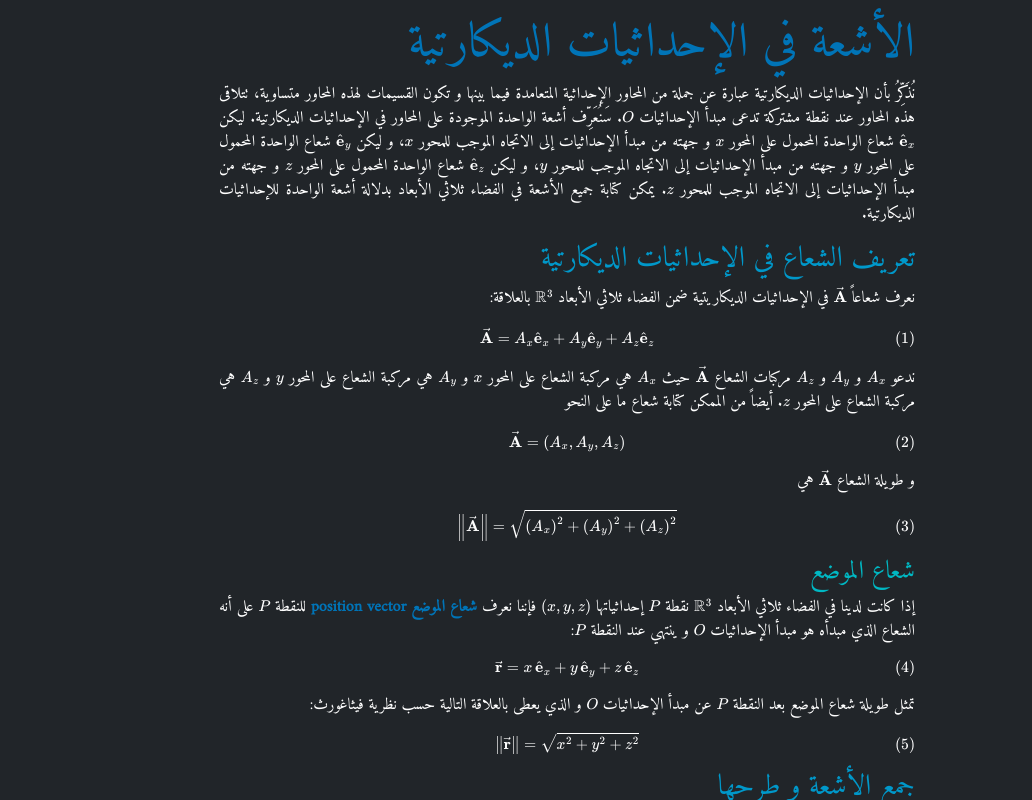
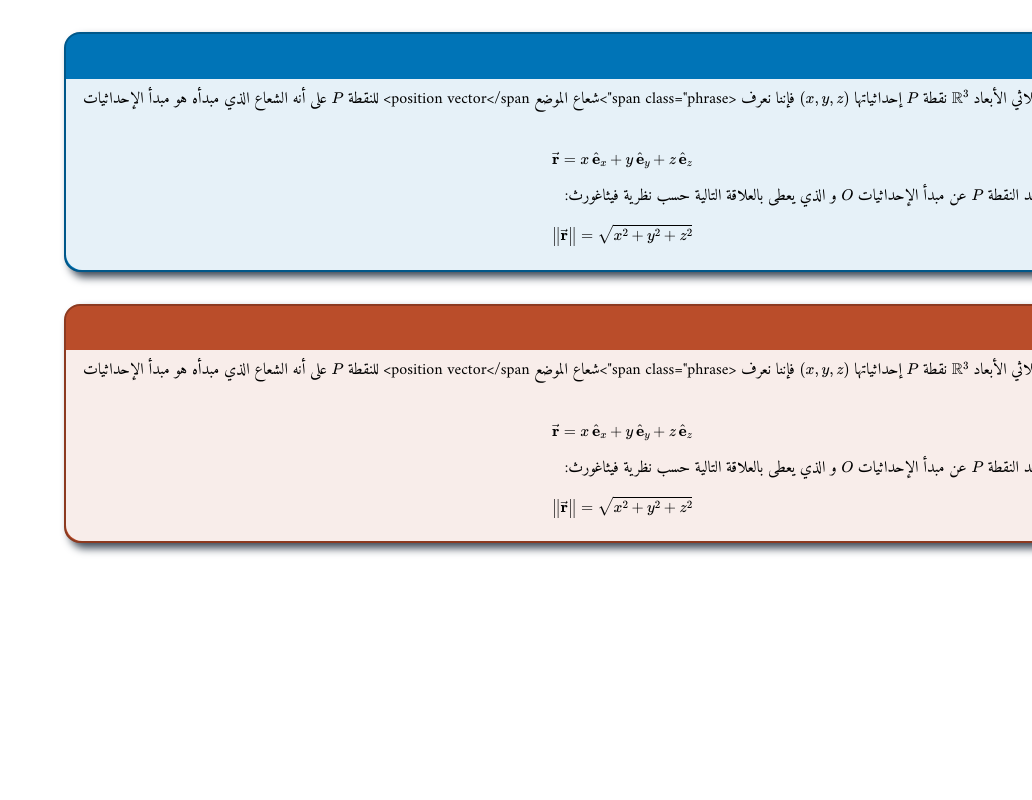
Before and after one commit to Shizuku-Asami/Shizuku-Asami.github.io, a React (Create React App) app: page / in a window 1280 px wide. Shown: the whole page, without its empty margins (248-1280 px from the left). Built offline with nearby package versions, Linux system fonts and the light colour scheme.

Commit message:
Added Example component and Note component

```diff
--- /dev/null
+++ b/data/db.json
@@ -0,0 +1,4 @@
+{
+    "example_title": "شعاع الموضع",
+    "example_body" : "إذا كانت لدينا في الفضاء ثلاثي الأبعاد $\\mathbb{R}^{3}$ نقطة $P$ إحداثياتها $(x,y,z)$ فإننا نعرف <span class=\"phrase\">شعاع الموضع position vector</span> للنقطة $P$ على أنه الشعاع الذي مبدأه هو مبدأ الإحداثيات $O$ و ينتهي عند النقطة $P$:\\begin{equation}\\vect{r} = x \\, \\uvect{e}_{x} + y \\, \\uvect{e}_{y} + z \\, \\uvect{e}_{z}\\end{equation}تمثل طويلة شعاع الموضع بعد النقطة $P$ عن مبدأ الإحداثيات $O$ و الذي يعطى بالعلاقة التالية حسب نظرية فيثاغورث:\\begin{equation}\\norm{\\vect{r}} = \\sqrt{x^{2} + y^{2} + z^{2}}\\end{equation}"
+}
--- a/package.json
+++ b/package.json
@@ -11,6 +11,7 @@
     "bootstrap": "^4.6.0",
     "gh-pages": "^3.1.0",
     "next": "^10.2.0",
+    "node-sass": "^6.0.0",
     "react": "^17.0.2",
     "react-bootstrap": "^1.5.2",
     "react-dom": "^17.0.2",
--- a/public/index.html
+++ b/public/index.html
@@ -36,7 +36,7 @@
     -->
     <title>الصفحة الرئيسية</title>
 </head>
-<body class="bg-dark text-white">
+<body class="">
   <noscript>عليك تفعيل JavaScript حتى يعمل هذا التطبيق.</noscript>
   <div id="root"></div>
   <!--
--- a/public/themes/main.css
+++ b/public/themes/main.css
@@ -62,21 +62,6 @@ body {
   background-color: #f6f8fc;
 }
 
-.note {
-  border-color: #BA4D2A;
-  border-width: 1pt;
-  border-style: solid;
-}
-
-.note-title {
-  background-color: #BA4D2A;
-  color: white;
-}
-
-.note-body {
-  background-color: #fcf6f4;
-}
-
 .phrase {
   color: #0074B7;
   font-weight: bold;
@@ -87,4 +72,60 @@ iframe {
   display: block;
 }
 
+.example {
+  border: solid 1.5pt #005789;
+  background-color: #0074B7;
+  border-radius: 1rem;
+  box-shadow: 4pt 4pt 6pt #3D4856;
+  margin: 2rem 0;
+}
+
+.example-header {
+  padding: 0.5em;
+  border-top-left-radius: 1rem;
+  border-top-right-radius: 1rem;
+  background-color: #0074B7;
+}
+
+.example-title {
+  font-size: 1.2em;
+  color: white;
+}
+
+.example-body {
+  padding: 0.5em;
+  color: black;
+  background-color: #e6f1f8;
+  border-bottom-left-radius: 1rem;
+  border-bottom-right-radius: 1rem;
+}
+
+.note {
+  border: solid 1.5pt #8c3a20;
+  background-color: #BA4D2A;
+  border-radius: 1rem;
+  box-shadow: 4pt 4pt 6pt #3D4856;
+  margin: 2rem 0;
+}
+
+.note-header {
+  padding: 0.5em;
+  border-top-left-radius: 1rem;
+  border-top-right-radius: 1rem;
+  background-color: #BA4D2A;
+}
+
+.note-title {
+  font-size: 1.2em;
+  color: white;
+}
+
+.note-body {
+  padding: 0.5em;
+  color: black;
+  background-color: #f8edea;
+  border-bottom-left-radius: 1rem;
+  border-bottom-right-radius: 1rem;
+}
+
 /*# sourceMappingURL=main.css.map */
--- a/public/themes/main.scss
+++ b/public/themes/main.scss
@@ -66,6 +66,14 @@ $colorthree: #13803C;
 $font_size: 1em;
 $arabic_font: Amiri;
 $page_margin: 2cm;
+
+// .container {
+//     border: solid 1pt black;
+//     padding: 1rem;
+//     border-radius: 1rem;
+//     background-color: white;
+//     box-shadow: 4pt 4pt 6pt $colorcp1;
+// }
 
 h1 {
     color: $colorprimary;
@@ -150,21 +158,7 @@ body {
     background-color: mix($colormg1,white, $weight: 5%);
 }
 
-.note {
-    border-color: $colorsquash1;
-    border-width: 1pt;
-    border-style: solid;
-}
 
-.note-title {
-    background-color: $colorsquash1;
-    color: white;
-
-}
-
-.note-body {
-    background-color: mix($colorsquash1,white, $weight: 5%);
-}
 
 .phrase {
     color: $colorprimary;
@@ -175,3 +169,59 @@ iframe {
     height: 100vh;
     display: block;
 }
+
+.example {
+    border: solid 1.5pt mix($colorprimary,black, $weight: 75%);
+    background-color: $colorprimary;
+    border-radius: 1rem;
+    box-shadow: 4pt 4pt 6pt $colorcp1;
+    margin: 2rem 0;
+}
+
+.example-header {
+    padding: 0.5em;
+    border-top-left-radius: 1rem;
+    border-top-right-radius: 1rem;
+    background-color: $colorprimary;
+}
+
+.example-title {
+    font-size: 1.2em;
+    color: white;
+}
+
+.example-body {
+    padding: 0.5em;
+    color: black;
+    background-color: mix($colorprimary,white, $weight: 10%);
+    border-bottom-left-radius: 1rem;
+    border-bottom-right-radius: 1rem;
+}
+
+.note {
+    border: solid 1.5pt mix($colorsquash1,black, $weight: 75%);
+    background-color: $colorsquash1;
+    border-radius: 1rem;
+    box-shadow: 4pt 4pt 6pt $colorcp1;
+    margin: 2rem 0;
+}
+
+.note-header {
+    padding: 0.5em;
+    border-top-left-radius: 1rem;
+    border-top-right-radius: 1rem;
+    background-color: $colorsquash1;
+}
+
+.note-title {
+    font-size: 1.2em;
+    color: white;
+}
+
+.note-body {
+    padding: 0.5em;
+    color: black;
+    background-color: mix($colorsquash1,white, $weight: 10%);
+    border-bottom-left-radius: 1rem;
+    border-bottom-right-radius: 1rem;
+}
--- /dev/null
+++ b/src/components/Example.js
@@ -0,0 +1,21 @@
+import React from 'react';
+import ReactDOM from 'react-dom';
+
+class Example extends React.Component {
+    render() {
+        return(
+            <div className="example">
+                <div className="example-header">
+                    <div className="example-title">
+                        {this.props.example_title}
+                    </div>
+                </div>
+                <div className="example-body">
+                    {this.props.example_body}
+                </div>
+            </div>
+        )
+    }
+}
+
+export default Example;
--- /dev/null
+++ b/src/components/Note.js
@@ -0,0 +1,21 @@
+import React from 'react';
+import ReactDOM from 'react-dom';
+
+class Note extends React.Component {
+    render() {
+        return(
+            <div className="note">
+                <div className="note-header">
+                    <div className="note-title">
+                        {this.props.note_title}
+                    </div>
+                </div>
+                <div className="note-body">
+                    {this.props.note_body}
+                </div>
+            </div>
+        )
+    }
+}
+
+export default Note;
--- a/src/index.js
+++ b/src/index.js
@@ -8,18 +8,23 @@ import VectorAlgebra from './VectorAlgebra';
 import VectorAlgebraCartesian from './VectorAlgebraCartesian';
 
 import reportWebVitals from './reportWebVitals';
+import Example from './components/Example';
+import Note from './components/Note';
+
+const text = `إذا كانت لدينا في الفضاء ثلاثي الأبعاد $\\mathbb{R}^{3}$ نقطة $P$ إحداثياتها $(x,y,z)$ فإننا نعرف <span class="phrase">شعاع الموضع position vector</span> للنقطة $P$ على أنه الشعاع الذي مبدأه هو مبدأ الإحداثيات $O$ و ينتهي عند النقطة $P$:
+\\begin{equation}
+    \\vect{r} = x \\, \\uvect{e}_{x} + y \\, \\uvect{e}_{y} + z \\, \\uvect{e}_{z}
+\\end{equation}
+تمثل طويلة شعاع الموضع بعد النقطة $P$ عن مبدأ الإحداثيات $O$ و الذي يعطى بالعلاقة التالية حسب نظرية فيثاغورث:
+\\begin{equation}
+    \\norm{\\vect{r}} = \\sqrt{x^{2} + y^{2} + z^{2}}
+\\end{equation}`
 
 ReactDOM.render(
   <React.StrictMode>
-    <div class="">
-      <div class="row">
-        <div class="col-9">
-          <VectorAlgebraCartesian />
-        </div>
-        <div class="col-3">
-
-        </div>
-      </div>
+    <div className="container mt-3">
+    <Example example_title="شعاع الموضع" example_body={text}/>
+    <Note note_title="شعاع الموضع" note_body={text}/>
     </div>
   </React.StrictMode>,
   document.getElementById('root')
```
Also changed, not shown: 2 other files (tests, documents, lock files or other folders).
